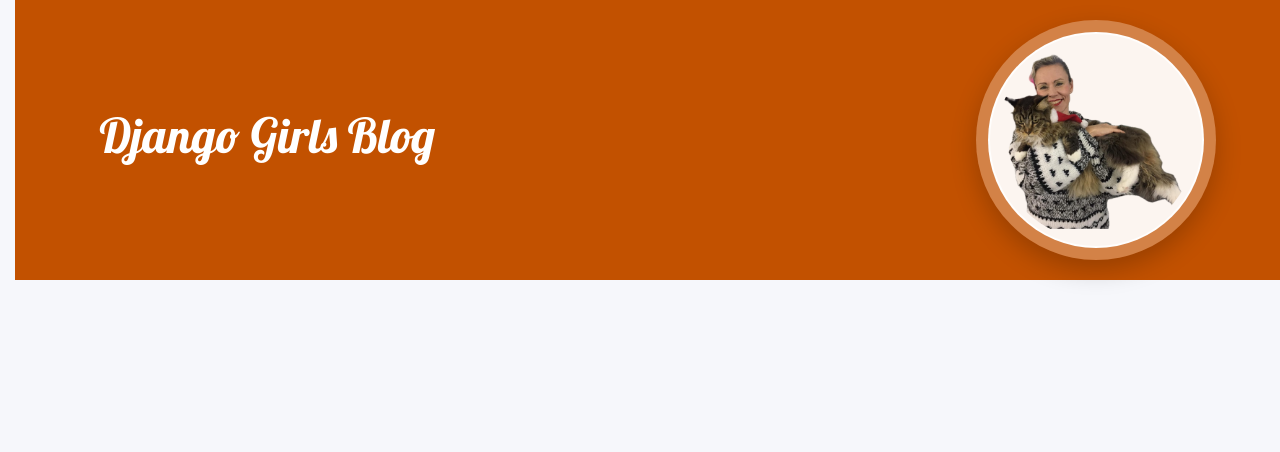
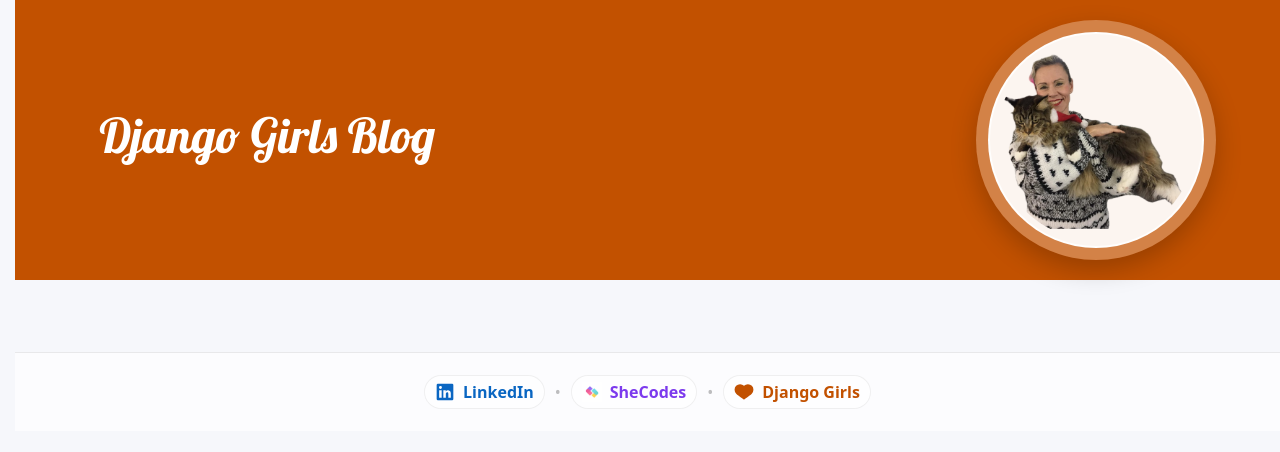
Before and after one commit to alenka134/my-first-blog, a Django app: page / in a window 1280 px wide. Shown: the top 452 px of the page. Run offline with Django 5.2, Linux system fonts and the light colour scheme; data that the repository does not hold is empty.

Commit message:
Fix SheCodes logo path in footer

```diff
--- a/blog/static/css/blog.css
+++ b/blog/static/css/blog.css
@@ -88,3 +88,70 @@
     color: #FFFFFF;
     background-color: #C25100;
 }
+
+.site-footer {
+  margin-top: 48px;
+  padding: 22px 0;
+  border-top: 1px solid rgba(0, 0, 0, 0.08);
+  background: rgba(255, 255, 255, 0.7);
+}
+
+.site-footer-links {
+  display: flex;
+  flex-wrap: wrap;
+  gap: 10px;
+  align-items: center;
+  justify-content: center;
+  color: #555;
+}
+
+.footer-link,
+.footer-link:visited {
+  display: inline-flex;
+  align-items: center;
+  gap: 8px;
+  text-decoration: none;
+  font-weight: 600;
+  padding: 6px 10px;
+  border-radius: 999px;
+  background: rgba(255, 255, 255, 0.65);
+  border: 1px solid rgba(0, 0, 0, 0.06);
+}
+
+.footer-link:hover {
+  text-decoration: underline;
+}
+
+.footer-icon {
+  width: 20px;
+  height: 20px;
+  flex: 0 0 auto;
+}
+
+svg.footer-icon {
+  fill: currentColor;
+}
+
+img.footer-icon {
+  object-fit: contain;
+}
+
+.footer-link-text {
+  line-height: 1;
+}
+
+.footer-link-linkedin {
+  color: #0A66C2;
+}
+
+.footer-link-shecodes {
+  color: #7C3AED;
+}
+
+.footer-link-djangogirls {
+  color: #C25100;
+}
+
+.site-footer-sep {
+  color: rgba(0, 0, 0, 0.25);
+}
--- a/blog/templates/blog/post_list.html
+++ b/blog/templates/blog/post_list.html
@@ -50,5 +50,54 @@
             </div>
         </div>
     </main>
+
+    <footer class="site-footer">
+    <div class="container">
+        <div class="site-footer-links">
+
+            <!-- LinkedIn -->
+            <a class="footer-link footer-link-linkedin"
+               href="https://www.linkedin.com/in/elena-ovcharenko-0650b615/"
+               target="_blank"
+               rel="noopener noreferrer"
+               aria-label="LinkedIn">
+                <svg class="footer-icon" xmlns="http://www.w3.org/2000/svg" viewBox="0 0 24 24">
+                    <path d="M20.5 2h-17A1.5 1.5 0 002 3.5v17A1.5 1.5 0 003.5 22h17a1.5 1.5 0 001.5-1.5v-17A1.5 1.5 0 0020.5 2zM8 19H5v-9h3zM6.5 8.25A1.75 1.75 0 118.3 6.5a1.78 1.78 0 01-1.8 1.75zM19 19h-3v-4.74c0-1.42-.6-1.93-1.38-1.93A1.74 1.74 0 0013 14.19V19h-3v-9h2.9v1.3a3.11 3.11 0 012.7-1.4c1.55 0 3.36.86 3.36 3.66z"/>
+                </svg>
+                <span class="footer-link-text">LinkedIn</span>
+            </a>
+
+            <span class="site-footer-sep">•</span>
+
+            <!-- SheCodes (FIXED) -->
+            <a class="footer-link footer-link-shecodes"
+               href="https://www.shecodes.io/"
+               target="_blank"
+               rel="noopener noreferrer"
+               aria-label="SheCodes">
+                <img
+                    src="{% static 'img/shecodes.png' %}"
+                    alt="SheCodes"
+                    class="footer-icon">
+                <span class="footer-link-text">SheCodes</span>
+            </a>
+
+            <span class="site-footer-sep">•</span>
+
+            <!-- Django Girls -->
+            <a class="footer-link footer-link-djangogirls"
+               href="https://djangogirls.org/en/"
+               target="_blank"
+               rel="noopener noreferrer"
+               aria-label="Django Girls">
+                <svg class="footer-icon" xmlns="http://www.w3.org/2000/svg" viewBox="0 0 24 24">
+                    <path d="M12 21s-6.7-4.35-9.33-7A5.5 5.5 0 0112 4.5 5.5 5.5 0 0121.33 14c-2.63 2.65-9.33 7-9.33 7z"/>
+                </svg>
+                <span class="footer-link-text">Django Girls</span>
+            </a>
+
+        </div>
+    </div>
+</footer>
 </body>
 </html>
```
Also changed, not shown: blog/static/img/shecodes.png (added).
